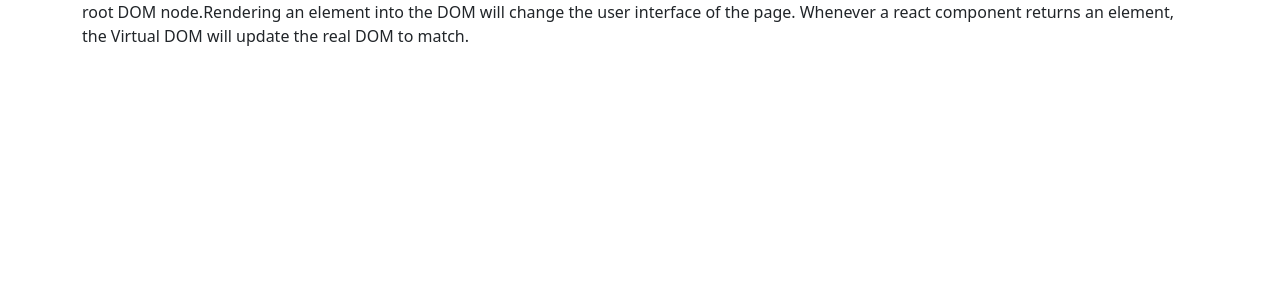
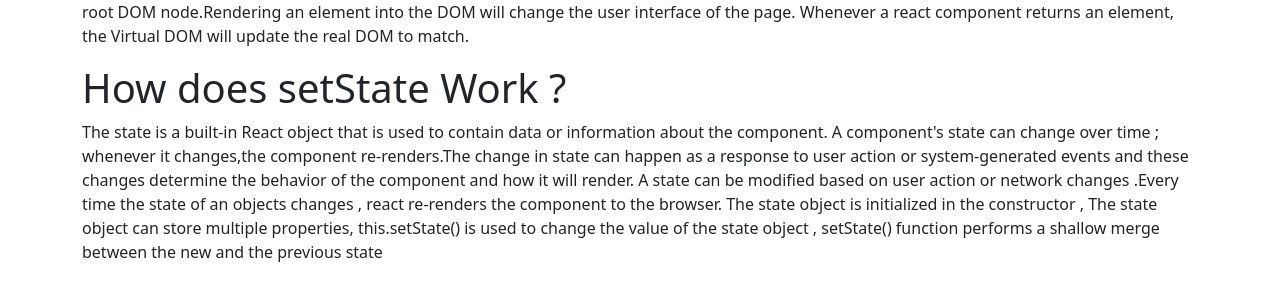
Before and after one commit to Nmakhdum/vegetables-hat, a React (Create React App) app: page / in a window 1280 px wide. Shown: the part 1260-1560 px from the top of the page. Before the commit the page ends 1356 px from the top, so only its background shows below. Built offline with nearby package versions, Linux system fonts and the light colour scheme.

Commit message:
final push

```diff
--- a/src/components/Question.js
+++ b/src/components/Question.js
@@ -7,7 +7,8 @@ const Question = () => {
             <p> React is one of the most popular javascript libraries for  mobile and web application development . One of the biggest advantages of using React  is that we can infuse HTML code with javascript.We can create a representation of a DOM  node by declaring the element function in react.The code below contains a combination of HTML and javascript. The HTML code above is similar to XML . JSX  tags have a name , children and attributes. Numeric values and expressions must be written inside curly  brackets. The quotation mark in JSX  attributes represent strings,similarly  to javascript. In most  cases , React is written  using JSX instead of standard javascript to simplify  components and keep code clean .A react app usually has a single root DOM node.Rendering an element into the DOM will change the user interface of the page. Whenever a react component returns an element, the Virtual DOM will update the real DOM to match.
 
             </p>
-        </div>
+            <h1>How does setState Work ?</h1>
+            <p> The state is a built-in React object that is used to contain data or information about the component. A component's state can change over time ; whenever it changes,the component re-renders.The change in state can happen as a response to user action or system-generated events and these changes determine the  behavior of the component and how it will render. A state can be modified based on user action or network changes .Every time the state of an objects changes , react re-renders the component to the browser. The state object is initialized in the constructor , The state object can store multiple properties, this.setState() is used to change the value of the state object , setState() function performs a shallow merge between the new and the previous state </p>     </div>
     );
 };
 
```
